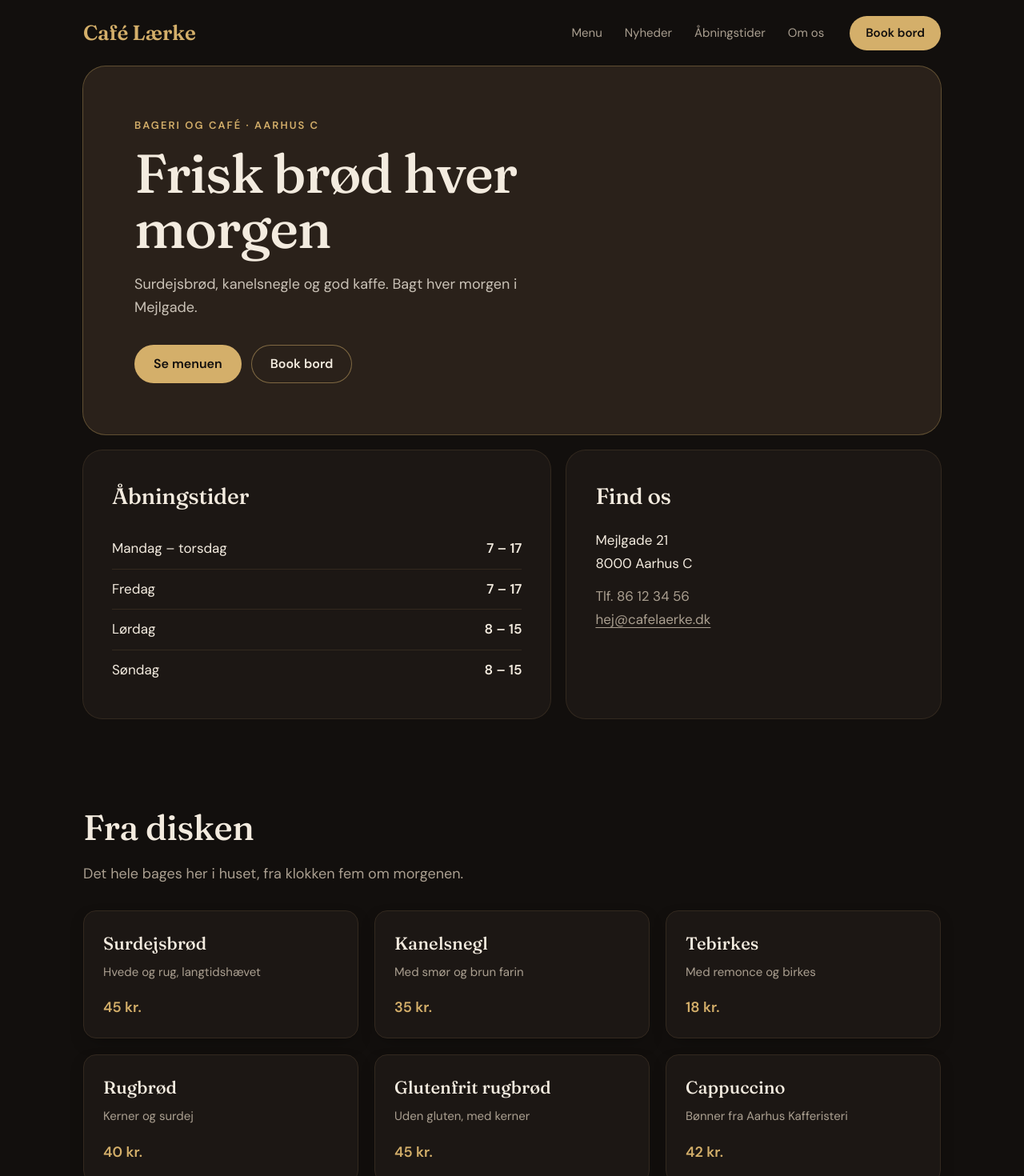
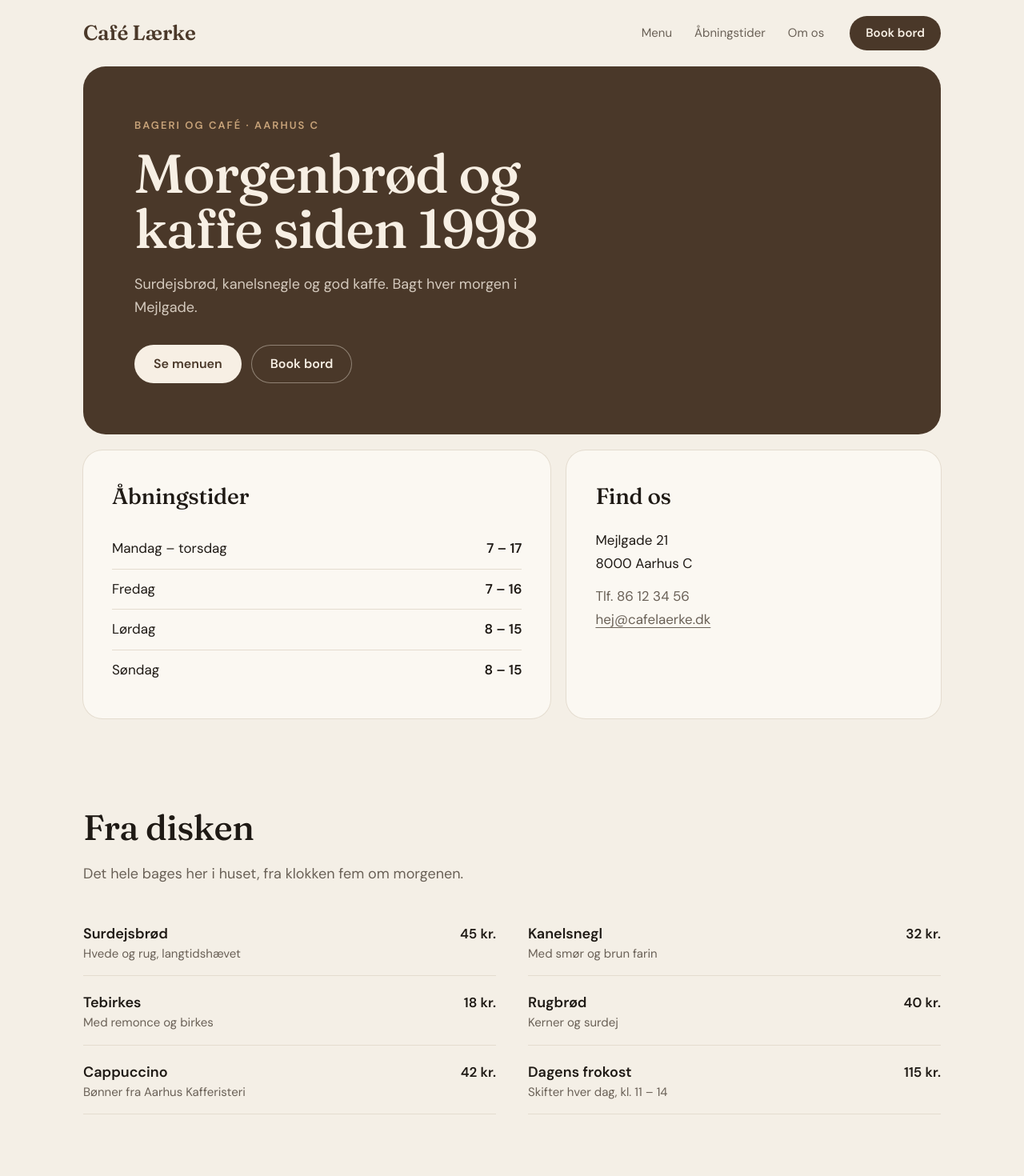
Before and after one commit to Britesite/britesite-demo-webpage, a Next.js app: page / in a window 1280 px wide. Shown: the top 1470 px of the page at 80% size. Built offline with nearby package versions, Linux system fonts and the light colour scheme.

Commit message:
Hjemmesiden sat tilbage til udgangspunktet for demoen

```diff
--- a/src/app/globals.css
+++ b/src/app/globals.css
@@ -1,16 +1,16 @@
 @import "tailwindcss";
 
-/* Café Lærke: dark and elegant, warm black with gold accents. */
+/* Café Lærke: coffee brown on warm paper. */
 @theme {
-  --color-paper: #120f0d;
-  --color-card: #1c1714;
-  --color-ink: #f3ebdf;
-  --color-muted: #aa9f90;
-  --color-coffee: #2a211a;
-  --color-coffee-deep: #1f1812;
-  --color-cream: #f3ebdf;
-  --color-crust: #d4af6a;
-  --color-line: #33291f;
+  --color-paper: #f4efe6;
+  --color-card: #fbf8f2;
+  --color-ink: #1f1a15;
+  --color-muted: #6a6157;
+  --color-coffee: #4a3829;
+  --color-coffee-deep: #36281c;
+  --color-cream: #f7efe4;
+  --color-crust: #c9a47a;
+  --color-line: #e4dccf;
 
   --font-sans: var(--font-dm-sans), system-ui, sans-serif;
   --font-serif: var(--font-fraunces), Georgia, serif;
--- a/src/app/nyheder/page.tsx
+++ /dev/null
@@ -1,32 +0,0 @@
-import type { Metadata } from "next";
-import { Footer } from "@/components/Footer";
-import { Header } from "@/components/Header";
-import { news } from "@/content/da";
-
-export const metadata: Metadata = {
-  title: "Nyheder · Café Lærke",
-  description: "Det nyeste fra Café Lærke: surdejsbrød hver lørdag morgen.",
-};
-
-export default function Nyheder() {
-  return (
-    <>
-      <Header />
-      <main className="mx-auto max-w-[1120px] px-6 pt-[clamp(40px,6vw,72px)]">
-        <div className="max-w-[640px]">
-          <h1 className="font-serif text-[clamp(36px,5vw,56px)] font-medium tracking-[-.015em]">{news.title}</h1>
-          <p className="mt-4 text-[18px] leading-[1.7] text-muted">{news.lede}</p>
-        </div>
-        <div className="mt-10 grid max-w-[640px] gap-6">
-          {news.items.map((n) => (
-            <article key={n.title} className="rounded-2xl border border-line p-6">
-              <h2 className="font-serif text-[26px] font-medium">{n.title}</h2>
-              <p className="mt-3 text-[17px] leading-[1.7] text-muted">{n.body}</p>
-            </article>
-          ))}
-        </div>
-      </main>
-      <Footer />
-    </>
-  );
-}
--- a/src/components/Header.tsx
+++ b/src/components/Header.tsx
@@ -1,12 +1,11 @@
-import Link from "next/link";
 import { nav, site } from "@/content/da";
 
 export function Header() {
   return (
     <header className="mx-auto flex max-w-[1120px] items-center gap-8 px-6 py-5">
-      <Link href="/" className="font-serif text-[26px] font-semibold tracking-[-.01em] text-crust">
+      <a href="#" className="font-serif text-[26px] font-semibold tracking-[-.01em] text-coffee">
         {site.name}
-      </Link>
+      </a>
       <nav className="ml-auto hidden gap-7 text-[15px] text-muted sm:flex">
         {nav.map((n) => (
           <a key={n.href} href={n.href} className="hover:text-ink">
@@ -16,7 +15,7 @@ export function Header() {
       </nav>
       <a
         href={site.bookHref}
-        className="ml-auto rounded-full bg-crust px-5 py-2.5 text-[15px] font-semibold text-paper hover:bg-cream sm:ml-0"
+        className="ml-auto rounded-full bg-coffee px-5 py-2.5 text-[15px] font-semibold text-cream hover:bg-coffee-deep sm:ml-0"
       >
         Book bord
       </a>
--- a/src/components/Hero.tsx
+++ b/src/components/Hero.tsx
@@ -3,19 +3,19 @@ import { hero, site } from "@/content/da";
 export function Hero() {
   return (
     <section className="mx-auto max-w-[1120px] px-6">
-      <div className="rounded-[28px] bg-coffee ring-1 ring-crust/40 px-[clamp(28px,5vw,64px)] py-[clamp(40px,5vw,64px)] text-cream">
+      <div className="rounded-[28px] bg-coffee px-[clamp(28px,5vw,64px)] py-[clamp(40px,5vw,64px)] text-cream">
         <p className="text-[13px] font-semibold uppercase tracking-[.16em] text-crust">{hero.eyebrow}</p>
         <h1 className="mt-4 max-w-[14ch] font-serif text-[clamp(40px,5.6vw,68px)] font-medium leading-[1.02] tracking-[-.02em]">
           {hero.title}
         </h1>
         <p className="mt-5 max-w-[44ch] text-[18px] leading-relaxed text-cream/80">{hero.lede}</p>
         <div className="mt-8 flex flex-wrap gap-3">
-          <a href="#menu" className="rounded-full bg-crust px-6 py-3 text-[16px] font-semibold text-paper hover:bg-cream">
+          <a href="#menu" className="rounded-full bg-cream px-6 py-3 text-[16px] font-semibold text-coffee hover:bg-white">
             {hero.primary}
           </a>
           <a
             href={site.bookHref}
-            className="rounded-full px-6 py-3 text-[16px] font-semibold text-cream ring-1 ring-crust/50 ring-inset hover:ring-crust"
+            className="rounded-full px-6 py-3 text-[16px] font-semibold text-cream ring-1 ring-cream/40 ring-inset hover:ring-cream"
           >
             {hero.secondary}
           </a>
--- a/src/components/Menu.tsx
+++ b/src/components/Menu.tsx
@@ -5,12 +5,14 @@ export function Menu() {
     <section id="menu" className="mx-auto max-w-[1120px] scroll-mt-6 px-6 pt-[clamp(64px,8vw,104px)]">
       <h2 className="font-serif text-[clamp(32px,4vw,44px)] font-medium tracking-[-.015em]">{menu.title}</h2>
       <p className="mt-3 text-[18px] text-muted">{menu.lede}</p>
-      <ul className="mt-8 grid gap-5 sm:grid-cols-2 lg:grid-cols-3">
+      <ul className="mt-8 grid gap-x-10 gap-y-1 md:grid-cols-2">
         {menu.items.map((item) => (
-          <li key={item.name} className="flex flex-col rounded-2xl border border-line bg-card p-6 shadow-[0_8px_24px_-12px_rgba(0,0,0,.6)] transition hover:-translate-y-0.5 hover:border-crust">
-            <span className="font-serif text-[22px] font-medium">{item.name}</span>
-            <span className="mt-2 text-[15px] text-muted">{item.note}</span>
-            <span className="mt-auto pt-5 text-[18px] font-semibold tabular-nums text-crust">{item.price}</span>
+          <li key={item.name} className="flex items-baseline gap-4 border-b border-line py-4">
+            <span>
+              <span className="block text-[18px] font-semibold">{item.name}</span>
+              <span className="block text-[15px] text-muted">{item.note}</span>
+            </span>
+            <span className="ml-auto whitespace-nowrap text-[17px] font-semibold tabular-nums">{item.price}</span>
           </li>
         ))}
       </ul>
--- a/src/content/da.ts
+++ b/src/content/da.ts
@@ -6,26 +6,14 @@ export const site = {
 };
 
 export const nav = [
-  { href: "/#menu", label: "Menu" },
-  { href: "/nyheder", label: "Nyheder" },
-  { href: "/#besog", label: "Åbningstider" },
-  { href: "/#om", label: "Om os" },
+  { href: "#menu", label: "Menu" },
+  { href: "#besog", label: "Åbningstider" },
+  { href: "#om", label: "Om os" },
 ];
-
-export const news = {
-  title: "Nyheder",
-  lede: "Det nyeste fra ovnen i Mejlgade.",
-  items: [
-    {
-      title: "Surdejsbrød hver lørdag morgen",
-      body: "Fra nu af bager vi surdejsbrød hver lørdag morgen. Kom forbi og få det friskt fra ovnen.",
-    },
-  ],
-};
 
 export const hero = {
   eyebrow: "Bageri og café · Aarhus C",
-  title: "Frisk brød hver morgen",
+  title: "Morgenbrød og kaffe siden 1998",
   lede: "Surdejsbrød, kanelsnegle og god kaffe. Bagt hver morgen i Mejlgade.",
   primary: "Se menuen",
   secondary: "Book bord",
@@ -35,7 +23,7 @@ export const visit = {
   hoursTitle: "Åbningstider",
   hours: [
     { days: "Mandag – torsdag", time: "7 – 17" },
-    { days: "Fredag", time: "7 – 17" },
+    { days: "Fredag", time: "7 – 16" },
     { days: "Lørdag", time: "8 – 15" },
     { days: "Søndag", time: "8 – 15" },
   ],
@@ -50,10 +38,9 @@ export const menu = {
   lede: "Det hele bages her i huset, fra klokken fem om morgenen.",
   items: [
     { name: "Surdejsbrød", note: "Hvede og rug, langtidshævet", price: "45 kr." },
-    { name: "Kanelsnegl", note: "Med smør og brun farin", price: "35 kr." },
+    { name: "Kanelsnegl", note: "Med smør og brun farin", price: "32 kr." },
     { name: "Tebirkes", note: "Med remonce og birkes", price: "18 kr." },
     { name: "Rugbrød", note: "Kerner og surdej", price: "40 kr." },
-    { name: "Glutenfrit rugbrød", note: "Uden gluten, med kerner", price: "45 kr." },
     { name: "Cappuccino", note: "Bønner fra Aarhus Kafferisteri", price: "42 kr." },
     { name: "Dagens frokost", note: "Skifter hver dag, kl. 11 – 14", price: "115 kr." },
   ],
```
